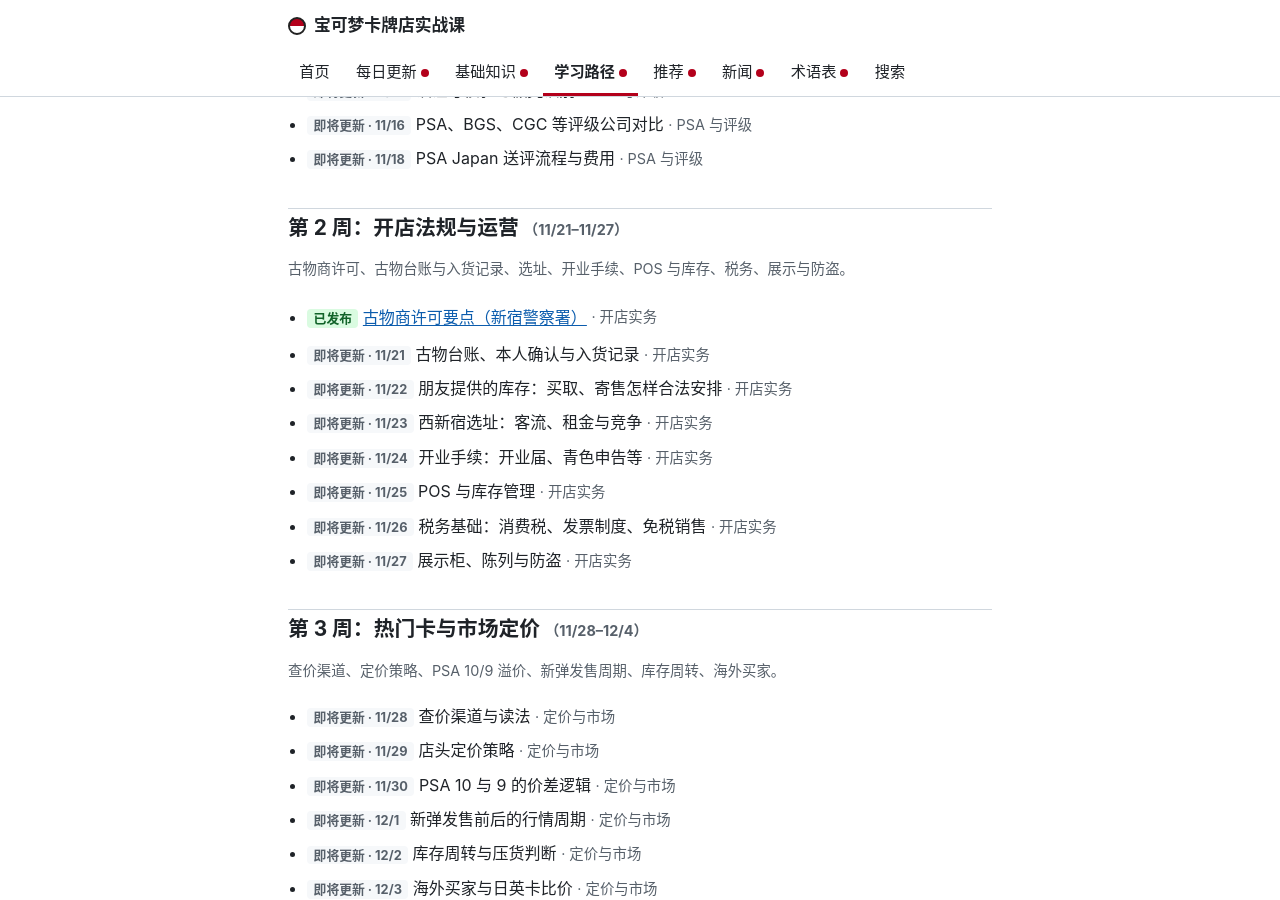
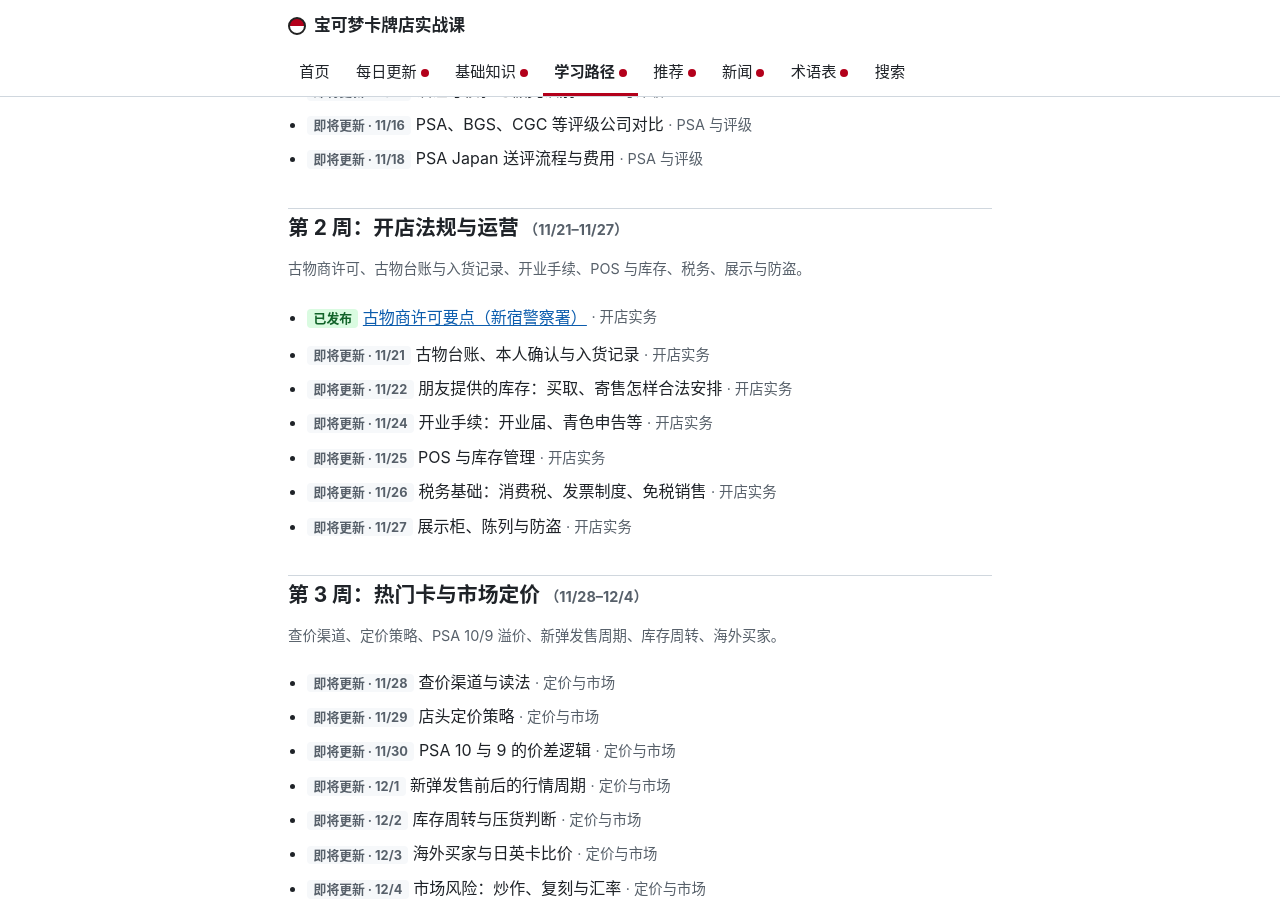
Before and after one commit to mikegalaxynova-pixel/pokemon-card-shop-course, a Jekyll site: the page built from path.html, in a window 1280 px wide and 900 px high, scrolled down 657 px. Built offline with Jekyll 4.4.1, drawn with Linux system fonts in a browser that asks for light colours.

Commit message:
删除「西新宿选址：客流、租金与竞争」计划文章

```diff
--- a/_data/kb.yml
+++ b/_data/kb.yml
@@ -1,7 +1,7 @@
 # 基础知识目录（唯一数据源）。status: published | planned。published 必须有对应 _kb/<section>/<slug>.md。
 weeks:
   - { n: 1, title: "卡牌基础与 PSA 评级", range: "11/14–11/20", goal: "看懂一张卡、系列与稀有度、日英版差异、PSA 等级与 Pop、认证号与假壳。" }
-  - { n: 2, title: "开店法规与运营", range: "11/21–11/27", goal: "古物商许可、古物台账与入货记录、选址、开业手续、POS 与库存、税务、展示与防盗。" }
+  - { n: 2, title: "开店法规与运营", range: "11/21–11/27", goal: "古物商许可、古物台账与入货记录、开业手续、POS 与库存、税务、展示与防盗。" }
   - { n: 3, title: "热门卡与市场定价", range: "11/28–12/4", goal: "查价渠道、定价策略、PSA 10/9 溢价、新弹发售周期、库存周转、海外买家。" }
   - { n: 4, title: "社群与宣传", range: "12/5–12/11", goal: "X 账号、Discord 与论坛、Google 商家资料、店铺活动、KOL 合作、游客引流。" }
   - { n: 5, title: "收购、新卡与周边", range: "12/12–12/18", goal: "收购流程、真伪鉴别、收购定价、寄售、新品与抽选、周边、正规进货渠道。" }
@@ -30,12 +30,11 @@ sections:
       - { slug: submission, title: "PSA Japan 送评流程与费用", week: 1, status: planned, planned: 2026-11-18 }
   - id: shop
     title: "开店实务"
-    desc: "在日本合法开卡牌店：古物商许可、入货记录、选址、POS、税务。"
+    desc: "在日本合法开卡牌店：古物商许可、入货记录、POS、税务。"
     articles:
       - { slug: kobutsusho, title: "古物商许可要点（新宿警察署）", week: 2, status: published }
       - { slug: kobutsu-records, title: "古物台账、本人确认与入货记录", week: 2, status: planned, planned: 2026-11-21 }
       - { slug: friend-stock, title: "朋友提供的库存：买取、寄售怎样合法安排", week: 2, status: planned, planned: 2026-11-22 }
-      - { slug: location, title: "西新宿选址：客流、租金与竞争", week: 2, status: planned, planned: 2026-11-23 }
       - { slug: opening-procedures, title: "开业手续：开业届、青色申告等", week: 2, status: planned, planned: 2026-11-24 }
       - { slug: pos-inventory, title: "POS 与库存管理", week: 2, status: planned, planned: 2026-11-25 }
       - { slug: tax, title: "税务基础：消费税、发票制度、免税销售", week: 2, status: planned, planned: 2026-11-26 }
```
Also changed, not shown: ROADMAP.md (+1 -2 lines).
